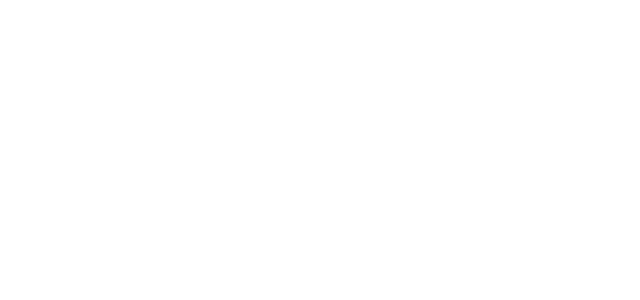
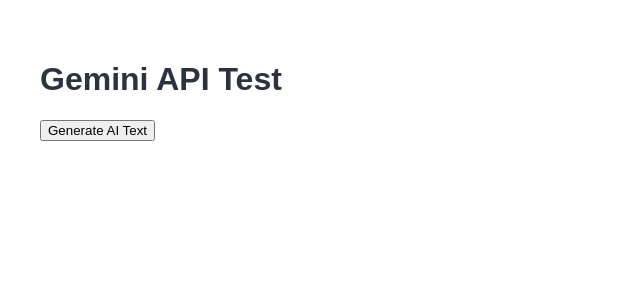
Before and after one commit to alexchen817/stormhacks2025-sfu-course-map, a Next.js app: page / in a window 1280 px wide. Shown: the top 300 px of the page, without its empty margins (0-640 px from the left). Built offline with nearby package versions, Linux system fonts and the light colour scheme.

Commit message:
implement AI text generation feature with API call

```diff
--- a/app/page.js
+++ b/app/page.js
@@ -1,8 +1,31 @@
-import Image from "next/image";
+"use client";
+
+import { useState } from "react";
 
 export default function Home() {
+  const [result, setResult] = useState("");
+
+  const handleClick = async () => {
+    try {
+      const response = await fetch("/api/genai", {
+        method: "POST",
+        headers: { "Content-Type": "application/json" },
+        body: JSON.stringify({ prompt: "Explain where Pandas usually live" }),
+      });
+
+      const data = await response.json();
+      setResult(data.text);
+    } catch (error) {
+      console.error("Error calling API:", error);
+      setResult("Error calling API");
+    }
+  };
+
   return (
-    <>
-    </>
+    <div style={{ padding: "2rem" }}>
+      <h1>Gemini API Test</h1>
+      <button onClick={handleClick}>Generate AI Text</button>
+      <p>{result}</p>
+    </div>
   );
 }
```
